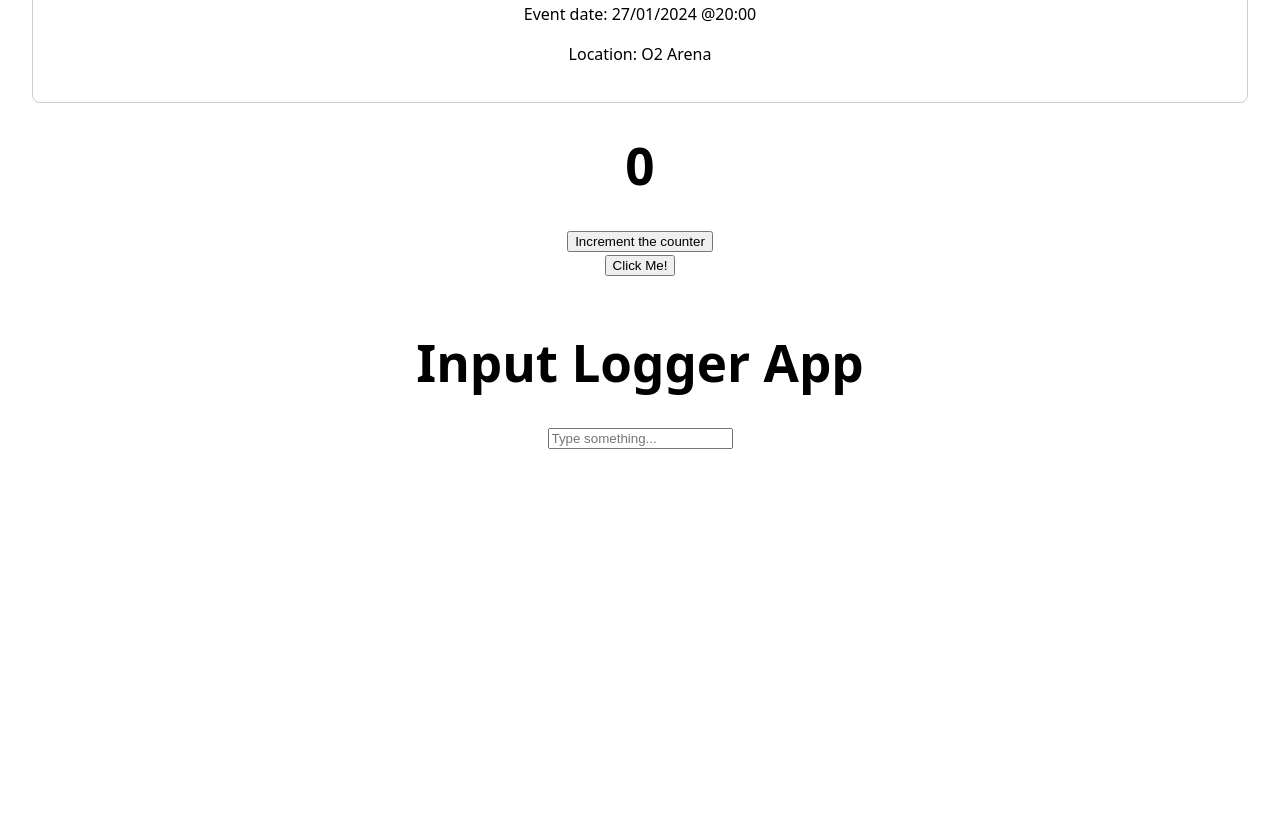
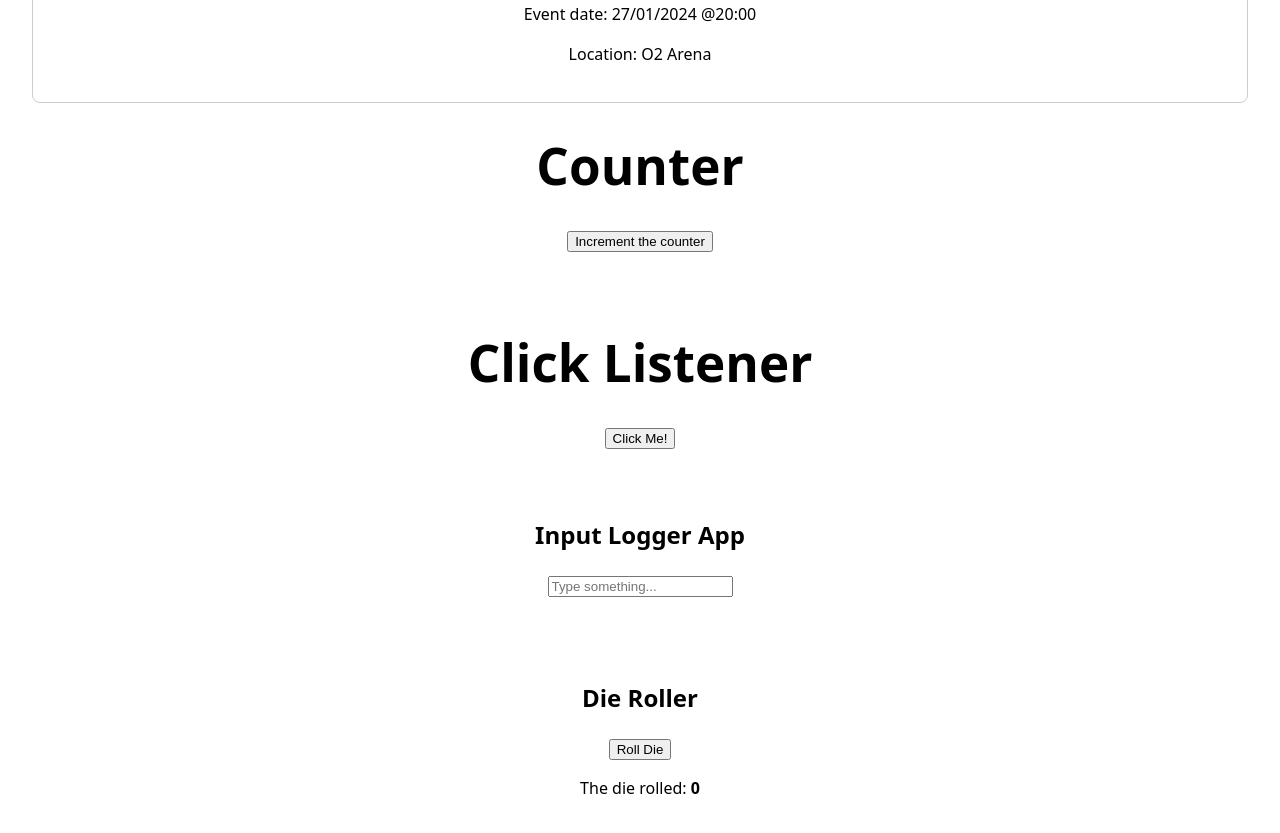
Before and after one commit to demetriusvissarion/gig_listing_website2, a React (Vite) app: page / in a window 1280 px wide. Shown: the part 2460-3293 px from the top of the page. Before the commit the page ends 2941 px from the top, so only its background shows below. Built offline with nearby package versions, Linux system fonts and the light colour scheme.

Commit message:
added die roller

```diff
--- a/src/App.jsx
+++ b/src/App.jsx
@@ -5,6 +5,7 @@ import React, { useState } from "react";
 import Gig from "./components/Gig";
 import ClickListener from "./components/ClickListener";
 import InputComponent from "./components/InputComponent";
+import Die from "./components/Die";
 
 function App() {
   const band_name = 'Queen';
@@ -38,14 +39,22 @@ function App() {
         image={akonImageUrl}
       />
       <div>
-        <h1>{count}</h1>
+        <h1>Counter</h1>
         <button onClick={incrementCounter}>Increment the counter</button>
       </div>
-      <ClickListener />
       <br></br>
       <br></br>
-      <h1>Input Logger App</h1>
+      <div>
+      <h1>Click Listener</h1>
+      <ClickListener />
+      </div>
+      <br></br>
+      <br></br>
+      <h2>Input Logger App</h2>
       <InputComponent />
+      <br></br>
+      <br></br>
+      <Die />
     </div>
     </>
   );
--- /dev/null
+++ b/src/components/Die.jsx
@@ -0,0 +1,24 @@
+import React, { useState } from "react";
+
+const Die = () => {
+    const [rollResult, setRollResult] = useState(0);
+
+    const rollDie = () => {
+        const newRollResult = Math.floor(Math.random() * 6) + 1;
+        setRollResult(newRollResult);
+    };
+
+    return (
+    <div>
+        <h2>Die Roller</h2>
+        <button onClick={rollDie}>Roll Die</button>
+        {rollResult !== null && (
+        <p>
+            The die rolled: <strong>{rollResult}</strong>
+        </p>
+        )}
+    </div>
+    );
+};
+
+export default Die;
--- a/src/components/InputComponent.jsx
+++ b/src/components/InputComponent.jsx
@@ -1,17 +1,22 @@
-import React from "react";
+import React, { useState } from "react";
 
 const InputComponent = () => {
+    const [typedText, setTypedText] = useState("");
+
     const handleInputChange = (event) => {
-        const typedText = event.target.value;
-        console.log("Typed text:", typedText);
+        const newText = event.target.value;
+        setTypedText(newText);
     };
 
     return (
-    <input
+    <div>
+        <input
         type="text"
         placeholder="Type something..."
         onChange={handleInputChange}
-    />
+        />
+        <p>{typedText}</p>
+    </div>
     );
 };
 
```
